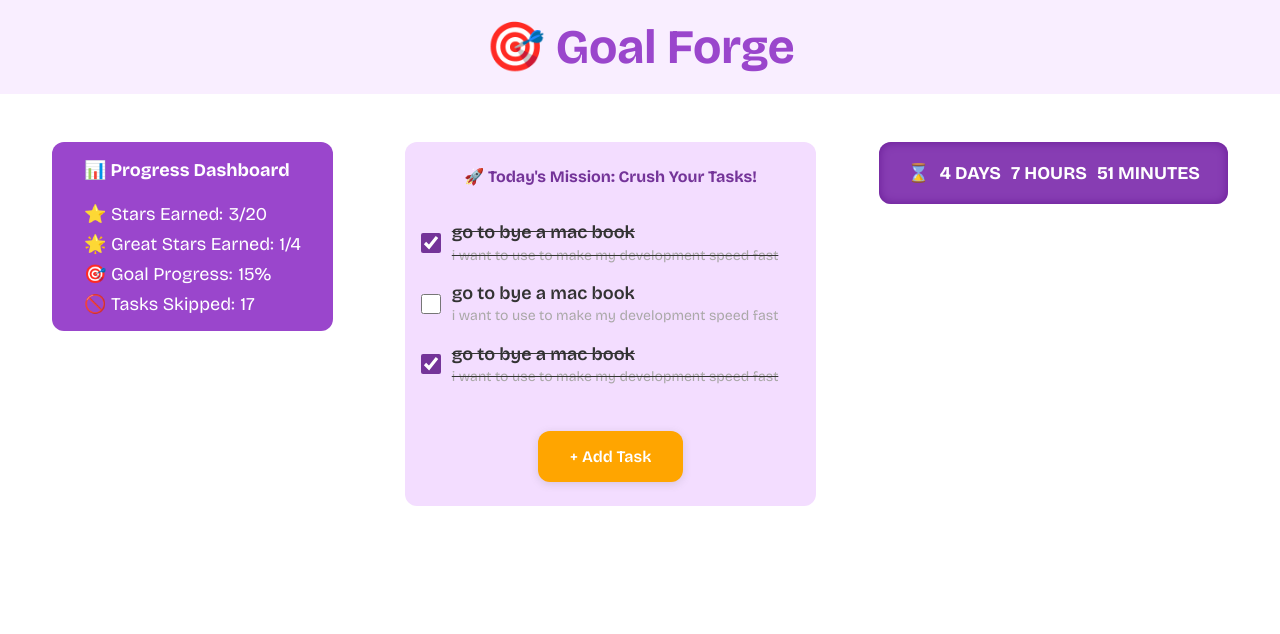
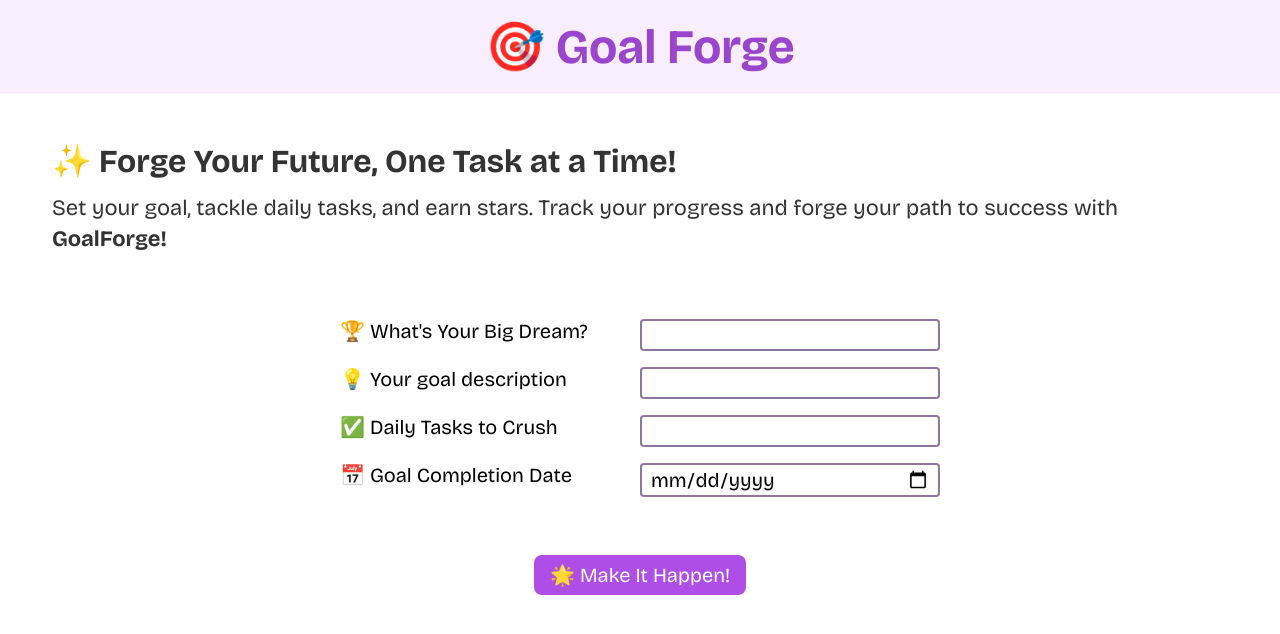
Before and after one commit to ayanghanta/React-Progress-Collection, a React (Create React App) app in the folder Goal-Forge/: page / in a window 1280 px wide. Shown: the top 634 px of the page. Built offline with nearby package versions, Linux system fonts and the light colour scheme.

Commit message:
implimenting data parsist

```diff
--- a/Goal-Forge/src/components/App.js
+++ b/Goal-Forge/src/components/App.js
@@ -1,4 +1,4 @@
-import { useState } from "react";
+import { useEffect, useState } from "react";
 import HeaderSection from "./HeaderSection";
 import Intro from "./Intro";
 import SetGoal from "./SetGoal";
@@ -6,32 +6,47 @@ import Counter from "./Counter";
 import Stats from "./Stats";
 import TaskAddForm from "./TaskAddForm";
 import TaskList from "./TaskList";
+import HiddenComponent from "./HiddenComponent";
 
-const rough = {
-  goalName: "bds",
-  goalDes: "kjsfkjsbkjsd",
-  taskPD: 5,
-  startingDay: Date.now(),
-  achiveDate: "2024-08-31",
-};
+// const rough = {
+//   goalName: "bds",
+//   goalDes: "kjsfkjsbkjsd",
+//   taskPD: 5,
+//   startingDay: Date.now(),
+//   achiveDate: "2024-08-31",
+// };
 
 export default function App() {
-  const [goal, setGoal] = useState(rough);
+  const [goal, setGoal] = useState({});
+
+  // GET GOAL OBJECT FORM LOCAL STORAGE
+  useEffect(function () {
+    const stotedGoalObj = JSON.parse(localStorage.getItem("goal"));
+
+    if (!stotedGoalObj) return setGoal({});
+    setGoal(stotedGoalObj);
+  }, []);
 
   function handleSetGoal(newGoal) {
     setGoal(newGoal);
+
+    //FIXME: STORED THE GOAL OBJECT TO THE LOCAL STORAGE
+    // useEffect(function () {
+    //   localStorage.setItem("goal", newGoal);
+    // }, []);
+    localStorage.setItem("goal", JSON.stringify(newGoal));
   }
   return (
     <div className="app">
       <HeaderSection />
       <Main>
-        {goal.length === 0 ? (
+        {goal.goalName ? (
+          <ActivityBox goal={goal} />
+        ) : (
           <>
             <Intro />
             <SetGoal onSetGoal={handleSetGoal} />
           </>
-        ) : (
-          <ActivityBox goal={goal} />
         )}
       </Main>
     </div>
@@ -42,81 +57,62 @@ function Main({ children }) {
   return <div className="main">{children}</div>;
 }
 
-const roughtEverydayTask = [
-  {
-    id: "8/28/2024",
-    tasks: [
-      {
-        name: "lunch in product hunt",
-        description:
-          "i want to make $1000.00 MRR form my first product from 1st month with 80% profit",
-        isDone: true,
-        id: 15,
-      },
-    ],
-  },
-  {
-    id: "8/29/2024",
-    tasks: [
-      {
-        name: "go to bye a mac book",
-        description: "i want to use to make my development speed fast",
-        isDone: true,
-        id: 156,
-      },
-      {
-        name: "go to bye a mac book",
-        description: "i want to use to make my development speed fast",
-        isDone: false,
-        id: 151,
-      },
-      {
-        name: "go to bye a mac book",
-        description: "i want to use to make my development speed fast",
-        isDone: true,
-        id: 154,
-      },
-    ],
-  },
-];
-
 function ActivityBox({ goal }) {
   const [isAddTask, setIsAddTask] = useState(false);
-  const [everyDaysLog, setEveryDaysLog] = useState(roughtEverydayTask);
+  const [everyDaysLog, setEveryDaysLog] = useState([]);
 
-  const todaysTask = everyDaysLog.at(-1).tasks;
+  useEffect(function () {
+    // GET EVERY DAYS TASKS LIST FORM LOCAL STORAGE
+    const storedEveryDayLog = JSON.parse(localStorage.getItem("allTasks"));
+
+    if (!storedEveryDayLog) return setEveryDaysLog([]);
+
+    setEveryDaysLog(storedEveryDayLog);
+  }, []);
+
   const todaysDate = new Date().toLocaleDateString(); // Date:8/29/2024
+
+  let todaysTask;
+  if (everyDaysLog.find((eachDay) => eachDay.id === todaysDate)) {
+    todaysTask = everyDaysLog.at(-1).tasks;
+  } else {
+    todaysTask = [];
+  }
 
   function handleChecked(id) {
     const updatedTask = todaysTask.map((task) =>
       task.id === id ? { ...task, isDone: !task.isDone } : task
     );
-    setEveryDaysLog((eachDay) =>
-      eachDay.map((day) =>
-        day.id === todaysDate ? { ...day, tasks: updatedTask } : day
-      )
+    const updatedAllTasks = everyDaysLog.map((day) =>
+      day.id === todaysDate ? { ...day, tasks: updatedTask } : day
     );
-    // setTodaysTask(() =>
-    //   todaysTask.map((task) =>
-    //     task.id === id ? { ...task, isDone: !task.isDone } : task
-    //   )
-    // );
+    localStorage.setItem("allTasks", JSON.stringify(updatedAllTasks));
+    setEveryDaysLog(updatedAllTasks);
   }
 
   function handleAddTask(task) {
     if (everyDaysLog.find((eachDay) => eachDay.id === todaysDate)) {
-      // if used add task in same day and alreday there is todays log then it goes into this
-      setEveryDaysLog((eachDay) =>
-        eachDay.map((day) =>
-          day.id === todaysDate ? { ...day, tasks: [...todaysTask, task] } : day
-        )
+      // IF USED ADD TASK IN THE SAME DAY AND ALREADY THERE IS TODAYS LOG THE IT GOES INTO THIS
+
+      const updatedAllTasks = everyDaysLog.map((day) =>
+        day.id === todaysDate ? { ...day, tasks: [...todaysTask, task] } : day
       );
+
+      // SOTED TO THE LOCAL STORAGE
+      localStorage.setItem("allTasks", JSON.stringify(updatedAllTasks));
+
+      // SET SATATE
+      setEveryDaysLog(updatedAllTasks);
     } else {
       const newDayLog = {
         id: todaysDate,
         tasks: [task],
       };
-      setEveryDaysLog((eachDay) => [...eachDay, newDayLog]);
+      // setEveryDaysLog((eachDay) => [...eachDay, newDayLog]);
+
+      const updatedAllTasks = [...everyDaysLog, newDayLog];
+      localStorage.setItem("allTasks", JSON.stringify(updatedAllTasks));
+      setEveryDaysLog(updatedAllTasks);
     }
 
     setIsAddTask(false);
@@ -137,8 +133,57 @@ function ActivityBox({ goal }) {
         </div>
       </div>
 
-      <Counter goalDay={goal.achiveDate} />
+      <div className="couner_box">
+        <p>
+          🚩 Goal to achive <strong>{goal.goalName}</strong>
+        </p>
+        <Counter goalDay={goal.achiveDate} />
+
+        <HiddenComponent>📃Description:{goal.goalDes}</HiddenComponent>
+
+        <p>
+          💪 I am going to complete {goal.taskPD} task / day to achive my goal
+        </p>
+      </div>
       {/* <div>previous record</div> */}
     </div>
   );
 }
+
+// const roughtEverydayTask = [
+//   {
+//     id: "8/28/2024",
+//     tasks: [
+//       {
+//         name: "lunch in product hunt",
+//         description:
+//           "i want to make $1000.00 MRR form my first product from 1st month with 80% profit",
+//         isDone: true,
+//         id: 15,
+//       },
+//     ],
+//   },
+//   {
+//     id: "8/29/2024",
+//     tasks: [
+//       {
+//         name: "go to bye a mac book",
+//         description: "i want to use to make my development speed fast",
+//         isDone: true,
+//         id: 156,
+//       },
+//       {
+//         name: "go to bye a mac book",
+//         description: "i want to use to make my development speed fast",
+//         isDone: false,
+//         id: 151,
+//       },
+//       {
+//         name: "go to bye a mac book",
+//         description: "i want to use to make my development speed fast",
+//         isDone: true,
+//         id: 154,
+//       },
+//     ],
+//   },
+// ];
--- /dev/null
+++ b/Goal-Forge/src/components/HiddenComponent.js
@@ -0,0 +1,29 @@
+import { useState } from "react";
+
+export default function HiddenComponent({
+  children,
+  displaydWord = 10,
+  expanded = false,
+  color = "#748ffc",
+  size = 14,
+}) {
+  const [isExpanded, setIsExpanded] = useState(expanded);
+
+  const btnStyle = {
+    fontSize: `${size}px`,
+    cursor: "pointer",
+    color: `${color}`,
+  };
+  if (children.length <= displaydWord) return <p>{children}</p>;
+  return (
+    <p>
+      {isExpanded
+        ? children
+        : children.split(" ").slice(0, displaydWord).join(" ") + "... "}
+
+      <span style={btnStyle} onClick={() => setIsExpanded((exp) => !exp)}>
+        {isExpanded ? " See less" : " See more"}
+      </span>
+    </p>
+  );
+}
--- a/Goal-Forge/src/components/SetGoal.js
+++ b/Goal-Forge/src/components/SetGoal.js
@@ -14,8 +14,8 @@ export default function SetGoal({ onSetGoal }) {
       goalDes,
       taskPD,
       achiveDate,
+      startingDay: Date.now(),
     };
-    console.log(newGoal);
     onSetGoal(newGoal);
   }
 
--- a/Goal-Forge/src/components/Task.js
+++ b/Goal-Forge/src/components/Task.js
@@ -1,3 +1,6 @@
+import { Children } from "react";
+import HiddenComponent from "./HiddenComponent";
+
 export default function Task({ task, onChecked }) {
   return (
     <li>
@@ -6,10 +9,12 @@ export default function Task({ task, onChecked }) {
         checked={task.isDone}
         onChange={() => onChecked(task.id)}
       />
-      <p style={task.isDone ? { textDecoration: "line-through" } : {}}>
+
+      <div style={task.isDone ? { textDecoration: "line-through" } : {}}>
         <span className="title">{task.name}</span>
-        <span className="description">{task.description}</span>
-      </p>
+        <HiddenComponent displaydWord={5}>{task.description}</HiddenComponent>
+        {/* <span className="description"></span> */}
+      </div>
     </li>
   );
 }
--- a/Goal-Forge/src/index.css
+++ b/Goal-Forge/src/index.css
@@ -90,9 +90,20 @@ h1 {
   display: grid;
   grid-template-columns: 30% 35% 35%;
 }
-
+.couner_box {
+  padding-left: 24px;
+  display: flex;
+  flex-direction: column;
+  gap: 16px;
+}
+.couner_box p {
+  align-self: flex-start;
+  font-size: 18px;
+  font-weight: 500;
+  color: #555;
+}
 .counter {
-  justify-self: end;
+  align-self: center;
   display: flex;
   gap: 10px;
   background-color: #873db3;
@@ -103,7 +114,6 @@ h1 {
   font-weight: bold;
   border-radius: 12px;
   box-shadow: 0 0 10px 0 #691c96 inset;
-  align-self: flex-start;
 }
 .stats__container {
   align-self: flex-start;
@@ -177,6 +187,7 @@ h1 {
 .task__box {
   display: flex;
   flex-direction: column;
+  align-self: flex-start;
   gap: 24px;
   background-color: #f3ddff;
   padding: 24px 16px;
@@ -205,7 +216,7 @@ h1 {
   width: 20px;
   cursor: pointer;
 }
-.task_list li p {
+.task_list li div {
   display: flex;
   flex-direction: column;
 }
```
